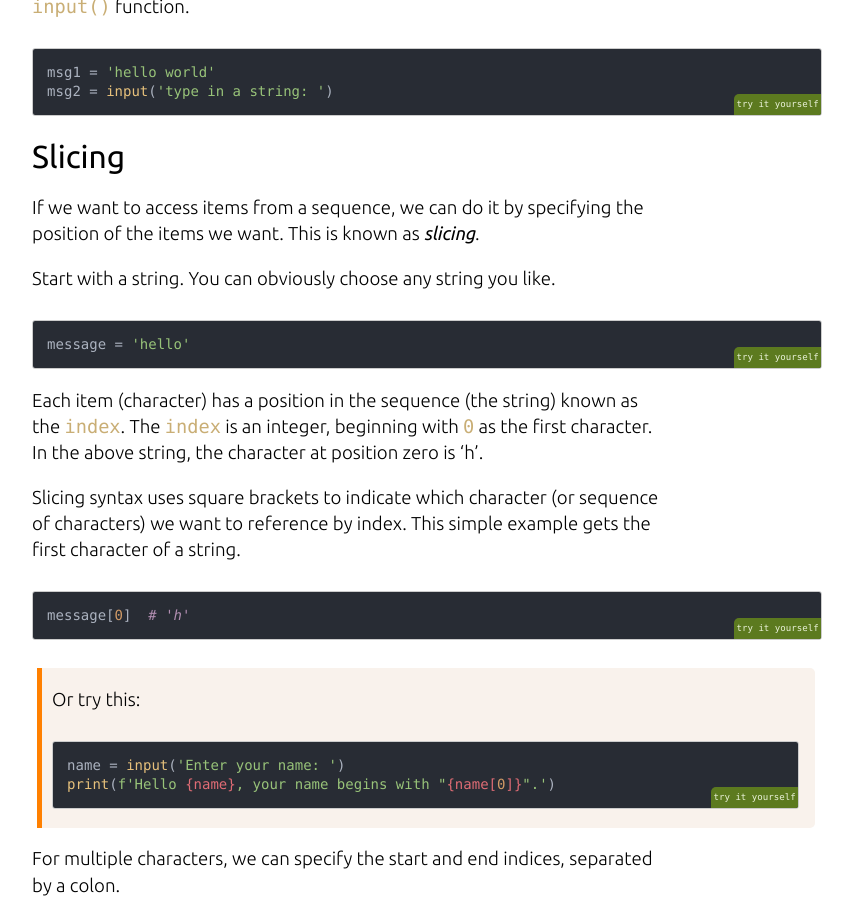
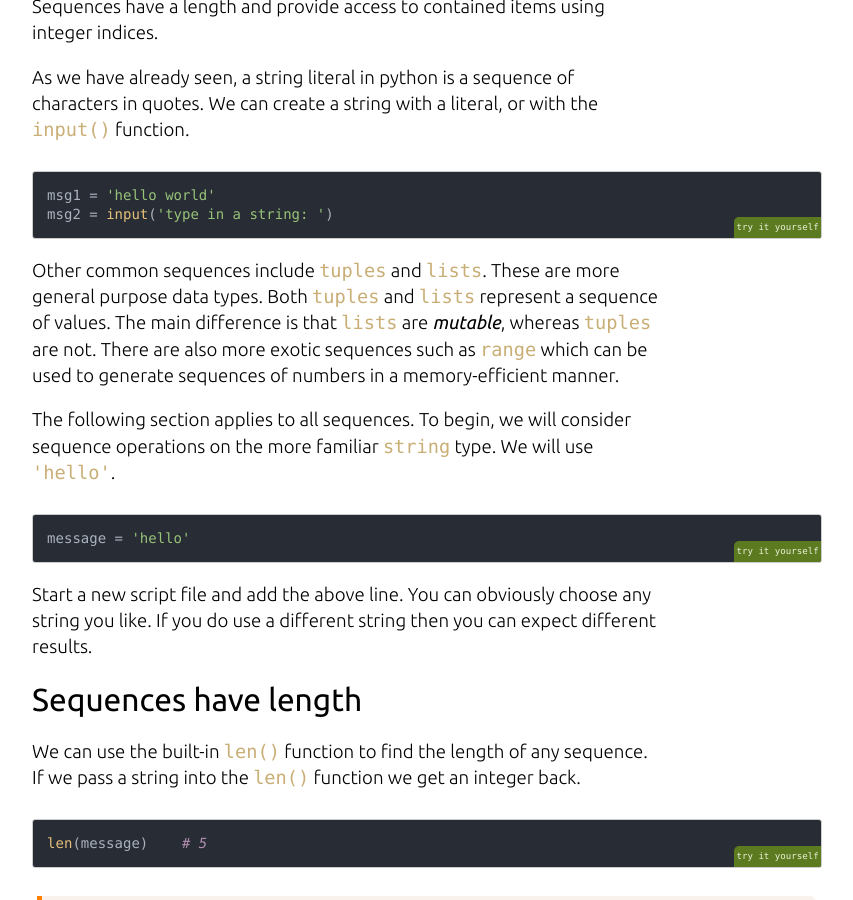
Before and after one commit to GAMR1520/GAMR1520, a Jekyll site: the page built from lab-1.2.md, in a window 1280 px wide and 900 px high, scrolled down 2096 px. Shown: the whole window, without its empty margins (213-1066 px from the left). Built offline with Jekyll 4.4.1, drawn with Linux system fonts in a browser that asks for light colours; nearby versions of some CDN libraries; our own code applies the rules of GitHub Pages for plain Markdown files; some of the changed text lies outside the part shown.

Commit message:
big update and solution experiment

````diff
--- a/lab-1.2.md
+++ b/lab-1.2.md
@@ -8,9 +8,11 @@
 
 ## Compound data types and looping
 
-Python includes a number of compound data types used to group values together.
-The most important are the `tuple`, `list`, `dictionary` and `set`.
-In this set of exercises, we will explore what these data types can do for us.
+In the last set of exercises we introduced some basic python syntax and data types.
+We also introduced compound statements using the conditional `if` as an example.
+
+In this set of exercises, we will introduce *compound data types* such as the `tuple`, `list`, `dictionary` and `set` and explore what they can do.
+We will also expand our exploration of compound statements by looking at `while` and `for` loops.
 
 # Table of contents
 
@@ -43,21 +45,53 @@
 msg2 = input('type in a string: ')
 ```
 
+Other common sequences include `tuples` and `lists`.
+These are more general purpose data types.
+Both `tuples` and `lists` represent a sequence of values.
+The main difference is that `lists` are *mutable*, whereas `tuples` are not.
+There are also more exotic sequences such as `range` which can be used to generate sequences of numbers in a memory-efficient manner.
+
+The following section applies to all sequences.
+To begin, we will consider sequence operations on the more familiar `string` type.
+We will use `'hello'`.
+
+```python
+message = 'hello'
+```
+
+Start a new script file and add the above line.
+You can obviously choose any string you like.
+If you do use a different string then you can expect different results.
+
+## Sequences have length
+
+We can use the built-in `len()` function to find the length of any sequence.
+If we pass a string into the `len()` function we get an integer back.
+
+```python
+len(message)    # 5
+```
+
+> An integer is not a sequence.
+> So this will raise a `TypeError`.
+>
+>```python
+>len(5)         # TypeError!
+>```
+>
+> Actually, objects don't need to be sequences to work with the `len()` function.
+> They only need to implement a `__len__` method which `len()` tries to call.
+> All sequences support this.
+> The `TypeError` occurs when no such method exists.
+
 ## Slicing
 
 If we want to access items from a sequence, we can do it by specifying the position of the items we want.
 This is known as *slicing*.
 
-Start with a string.
-You can obviously choose any string you like.
-
-```python
-message = 'hello'
-```
-
 Each item (character) has a position in the sequence (the string) known as the `index`.
-The `index` is an integer, beginning with `0` as the first character.
-In the above string, the character at position zero is 'h'.
+The `index` is an integer, beginning with `0` as the first item (character).
+In the above string, the character at position zero is `'h'`.
 
 Slicing syntax uses square brackets to indicate which character (or sequence of characters) we want to reference by index.
 This simple example gets the first character of a string.
@@ -82,29 +118,29 @@
 So the return value of the above expression is a new string composed of the characters from indices 1, 2 and 3 but not position 4.
 
 >People sometimes use the **i** and **e** in the word sl**i**c**e** to remember that the starting index is *inclusive* and the ending index is *exclusive*.
->You may or may not find this useful.
+>You may or may not find this a useful way to remember the slicing behaviour.
 
 We can also count from the end of the string using negative numbers.
 Confusingly, the last character is indicated by an index of -1, the second last is -2 etc.
 
 ```python
-message[-2] # 'l'
+message[-1] # 'o'
 ```
 
-The above code returns the second last character, an 'l'.
+The above code returns the last character, an `'o'`.
 
 We can, of course, use both positive and negative indices together.
 
 ```python
-message[1:-1] # 'ell'
+message[1:-2] # 'el'
 ```
-The above code starts at the second character (index 1) and ends before the last character (index -1).
+The above code starts at the second character (index 1) and ends before the second character from the end (index -2).
 
 Leaving an index blank whilst using a colon implies starting from the beginning or running to the end.
 
 ```python
-message[:3] # 'hel'
-message[4:] # 'lo'
+message[:3]  # 'hel'
+message[-3:] # 'llo'
 ```
 
 Leaving both indices blank gives a copy of the original string.
@@ -122,28 +160,6 @@
 ```
 
 >This is all a little odd, and can be a major cause of confusion for some, but you get used to it very quickly with practice.
-
-Slicing not only works with strings but also works will all python sequences including `tuples` and `lists`.
-
-## Sequences have length
-
-We can use the built-in `len()` function to find the length of any sequence.
-If we pass a string into the `len()` function we get an integer back.
-
-```python
-len('hello')    # 5
-```
-
->An integer is not a sequence.
->So this will raise a `TypeError`.
->
->```python
->len(5)         # TypeError!
->```
->
->Actually, objects don't need to be sequences to work with the `len()` function.
->They only need to implement a `__len__` method which `len()` tries to call.
->The `TypeError` occurs when no such method exists.
 
 ## Tuples
 
@@ -182,13 +198,163 @@
 ('hello',)  # evaluates to the tuple ('hello', )
 ```
 
+## The *range* type
+
+Consider a tuple like this.
+
+```python
+numbers = (1, 2, 3, 4, 5, 6, 7, 8, 9, 10)
+numbers[0]  # 1
+numbers[9]  # 10
+```
+
+Now imagine if we wanted to extend this to 1,000,000 entries.
+The act of creating the tuple will require all the values to be stored in memory.
+
+The `range()` built-in allows us to create `range` objects which can achieve a very similar job with a fraction of the memory footprint.
+
+```python
+numbers = range(1, 1000001)
+numbers[0]      # 1
+numbers[999999] # 1000000
+```
+
+The above code creates a range object which is just what we needed.
+It behaves exactly like the tuple we want, but it doesn't store the values in memory.
+This is because it can calculate the value of any of its *virtual* items.
+
+The `range()` function takes one, two or three arguments.
+Similar to the *slicing* start, end and step values.
+So we can also create ranges like this.
+
+```python
+fives = range(0, 101, 5)
+len(fives)  # 21
+fives[0]    # 0
+fives[5]    # 25
+fives[20]   # 100
+```
+
+Because sequences are zero-indexed, the last index is always one less than the length.
+
+<blockquote class="challenge">
+    <header>
+        Slicing and ranges
+    </header>
+    <p>
+        Write a programme that takes user input and outputs a requested times table.
+    </p>
+    <p>
+        <pre><code>
+Enter a number [1 - 12]: 5
+(5, 10, 15, 20, 25, 30, 35, 40, 45, 50, 55, 60)</code></pre>
+    </p>
+    <p>
+        Can you use conditionals to restrict the programme to accept only integers between 1 and 12?
+    </p>
+    <a class="solution" href="solutions/times_table.py" download>Download solution</a>
+</blockquote>
+
+## Lists
+
+Mos of the data types we have introduced so far (tuples, strings, booleans, integers and floats) are *immutable*, which means their values cannot be changed once created.
+Immutability is an important concept and allows immutable types to be very simple and efficiently implemented.
+
+We can see this demonstrated if we try to change a character within a string.
+
+```python
+message = 'hello'
+message[1] = 'a'
+```
+
+The result is a `TypeError` saying that the `str` object does not support item assignment.
+
+We get a similar result if we try to change an element of a tuple.
+
+```python
+data = ('hello', 'world')
+data[1] = 'python'
+```
+
+The Python `list` is effectively a mutable version of the tuple data type.
+There are three main built-in mutable data types in python, the `list`, `dict` and `set`.
+Though they are deceptively simple, when used together, these simple types are powerful tools for creating flexible data structures within your programmes.
+
+### Replacing elements
+
+It's perfectly OK to replace an element in a python list.
+We can do this by assigning to an element using the square bracket syntax we saw with slicing.
+
+```python
+my_list = ['apples', 'bananas']
+my_list[1] = ['blueberries']
+```
+
+We can also replace multiple elements in a list using the familiar slicing syntax.
+
+```python
+my_list = list('hello')
+my_list[2:4] = (1, 1)
+```
+
+> The above code first creates the list `['h', 'e', 'l', 'l', 'o'].
+> It then replaces the specified slice (the ['l', 'l'] part) with a new sequence.
+
+Any sequence can be used, and the length of the sequence doesn't have to be the same as the slice.
+
+```python
+my_list = list("abracadabra")
+my_list[5:6] = range(3)
+```
+
+> Be careful because this will not produce the same result
+> ```python
+> my_list = list("abracadabra")
+> my_list[5] = range(3)
+> ```
+> When assigning a sequence to an individual item, the sequence is inserted as a single item.
+> To inject a sequence into another sequence requires the slicing notation which specified a sub-sequence to be replaced rather than a single item, even if the sub-sequence has a length of one.
+
+If you want to, you can also use the slicing step notation to specify a distributed sequence.
+
+```python
+my_list = list("abracadabra")   # ['a', 'b', 'r', 'a', 'c', 'a', 'd', 'a', 'b', 'r', 'a']
+my_list[::2] = range(6)         # [ 0,  'b',  1 , 'a',  2 , 'a',  3 , 'a',  4 , 'r',  5 ]
+```
+
+### Deleting elements
+
+To remove an element from a mutable sequence, use the `del` keyword.
+
+```python
+my_list = list("abracadabra")   # ['a', 'b', 'r', 'a', 'c', 'a', 'd', 'a', 'b', 'r', 'a']
+del my_list[::2]
+my_list                         # ['b', 'a', 'a', 'a', 'r']
+```
+
+### Appending elements
+
+We can also add items to a list using the `append()` method.
+A *method* is a function that is defined within a class and so is associated with objects of that class.
+This means methods can modify an object directly in potentially complex ways.
+
+We call methods using dot notation like this:
+```python
+my_list = list('hello') # ['h', 'e', 'l', 'l', 'o']
+my_list.append('hello') # ['h', 'e', 'l', 'l', 'o', 'hello']
+```
+
+
+
+
 ## Other sequence operations
 
 In addition to indexing and slicing, all sequences benefit from some very convenient operators such as `in`.
 
 ```python
-'yes' in 'Oh, yes indeed'                                   # True
 'hello' in ('a', ('nested', 'tuple'), 'hello', [3, 2, 1])   # True
+15 in range(0, 101, 5)                                      # True
+'Q' in 'klnad87Qfadkna63kd'                                 # True
 ```
 
 The `in` operator checks the sequence to see if the requested value appears as an item.
@@ -204,11 +370,23 @@
 >0 not in (1, 2, 3)  # <- use this instead
 >```
 
-We can use the `+` operator to concatenate sequences together.
+We can use the `+` operator to concatenate most sequence types together.
 
 ```python
 'hello' + ' ' + 'world'   # 'hello world'
 ('one', 2) + ('three', 4.0)  # ('one', 2, 'three', 4.0)
+```
+
+> Mixing data types won't work usually.
+> Also, range objects cannot be treated this way.
+
+All sequences can be converted to tuples (or lists) easily.
+
+```python
+tuple('hello')          # ('h', 'e', 'l', 'l', 'o')
+tuple(range(10, 21, 2)) # (10, 12, 14, 16, 18, 20)
+list('hello')          # ['h', 'e', 'l', 'l', 'o']
+list(range(10, 21, 2)) # [10, 12, 14, 16, 18, 20]
 ```
 
 We can also use the `*` operator to repeat sequences multiple times.
@@ -221,7 +399,10 @@
 
 >Notice the trailing comma for a 1-tuple literal.
 
-Of course, combinations are possible.
+> Again, range objects cannot be treated this way.
+> But they can be converted to tuples or lists.
+
+Combinations are possible.
 The `*` operator takes precedence over the `+` operator.
 
 Compare this:
@@ -236,7 +417,7 @@
 message = 'hello' + 3 * ' world'
 ```
 
-> Try this with tuples
+> Try this with tuples or lists
 
 Attempting to use the `*` operator with the wrong types will raise a `TypeError`, indicating that the type was wrong.
 ```python
@@ -650,27 +831,14 @@
 
 # Mutability/Immutability
 
-Strings, like integers and floats, are said to be immutable.
-This means that we cannot change the value of a string (or an integer or a float).
-We can only create new strings.
-
-We can see this if we try to change a character within a string.
-
-```python
-message = 'hello'
-message[1] = 'a'
-```
-
-The result is a `TypeError` saying that the `str` object does not support item assignment.
-
-Immutability is an important concept and allows strings, integers, floats and tuples to be very simple and efficiently implemented.
 
 ## Mutable types
 
 In programming in general, its often very useful to be able to change a complex object rather than to create a new, transformed version of the object in memory.
 
 Recall, for example, our simple shopping list programme.
-Imagine we grew a tuple with 1,000 elements. Adding the 1001st element requires a new object to be created, leading to a doubling of the memory footprint.
+Imagine we grew a tuple with 1,000 elements.
+Adding the 1001st element requires a new object to be created, leading to a doubling of the memory footprint.
 If the tuple included 1,000,000 elements, then the problem is multiplied.
 Not only this, consider the amount of memory read/write operations required to build a 1,000,000-element tuple, one item at a time, from scratch.
 Each additional item added to the list requires a larger and larger amount of work.
@@ -678,18 +846,6 @@
 Perhaps at small sizes it will not really matter, but
 clearly, an immutable tuple is not an efficient choice for this kind of programme.
 
-## Lists
-
-The Python list is effectively a mutable version of the tuple data type.
-It's perfectly OK to replace an element in a python list.
-We can do this by assigning to an element using the square bracket syntax we saw with slicing.
-
-```python
-my_list = ['apples', 'bananas']
-my_list[1] = ['blueberries']
-```
-
-We can also add items to a list using the
 
 
 
````
Also changed, not shown: other parts of lab-1.2.md (+5 -1 lines), solutions/times_tables.py (added, +11 -0 lines).
